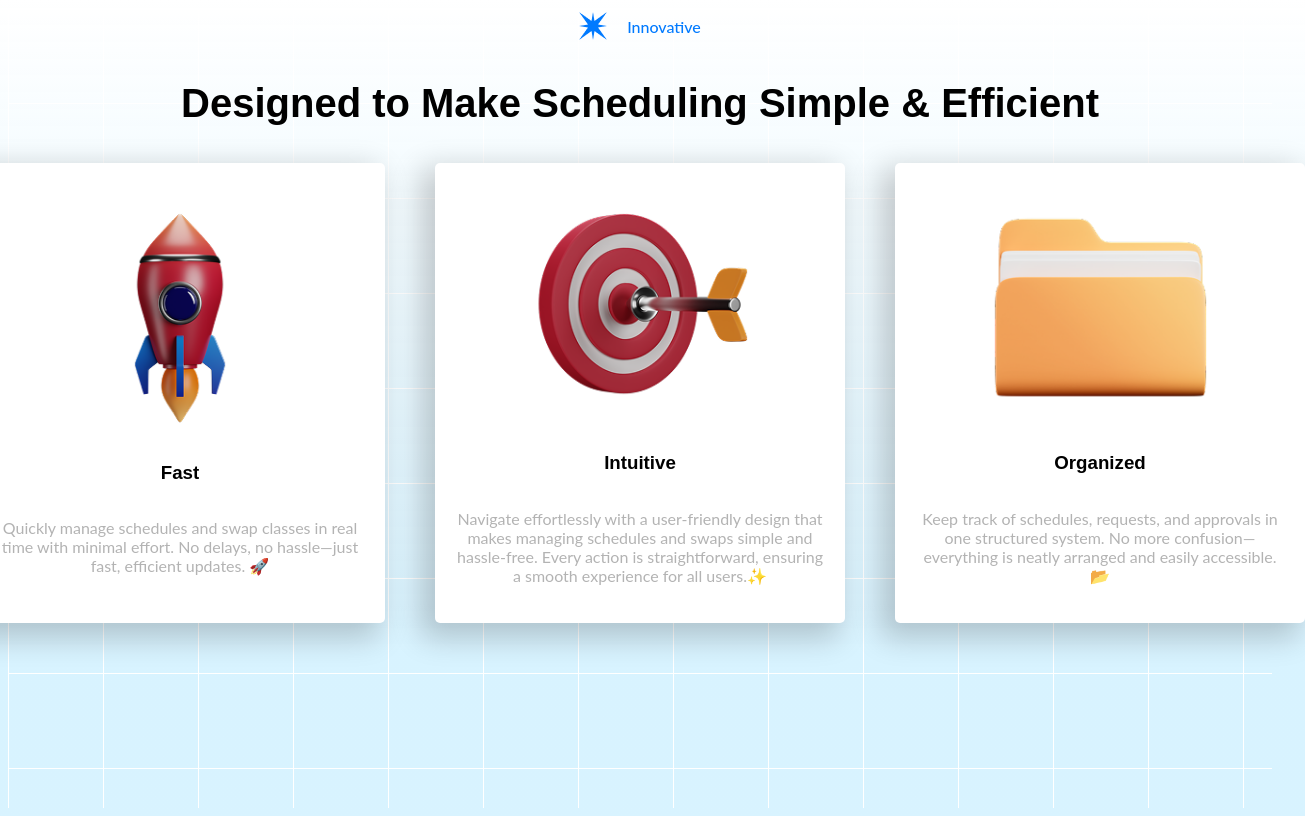
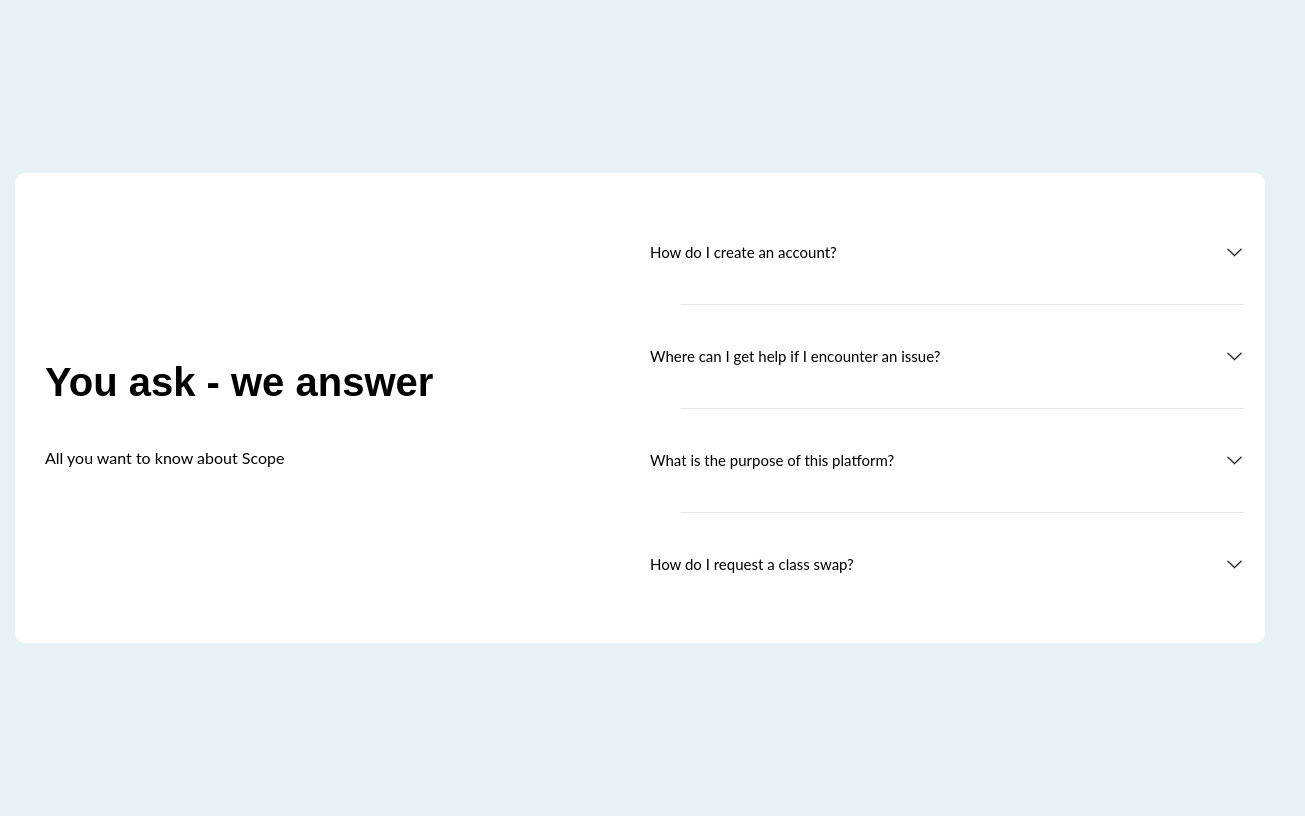
Before and after one commit to wassimmho/ProjetP, a React (Vite) app in the folder Frontend/: page / in a window 1280 px wide. Shown: the whole page, 1305 px wide, since content can reach past the window. Built offline with nearby package versions, Linux system fonts and the light colour scheme.

Commit message:
add FAQ component

```diff
--- a/Frontend/src/main.jsx
+++ b/Frontend/src/main.jsx
@@ -1,12 +1,12 @@
 import { StrictMode } from 'react'
 import { createRoot } from 'react-dom/client'
 import './index.css'
-import Feature from './website/Features.jsx'
+import FAQ from './website/FAQ.jsx'
 
 
 createRoot(document.getElementById('root')).render(
   <StrictMode>
-    <Feature />
+    <FAQ />
 
   </StrictMode>,
 )
--- /dev/null
+++ b/Frontend/src/website/FAQ.jsx
@@ -0,0 +1,40 @@
+import './faq.css'
+import arrow from'../assets/arrow.png'
+
+function FAQ() {
+
+    return<>
+
+        <div className='container' id='faq'>
+            <div className='card'>
+                <div id='text'>
+                    <h1>You ask - we answer</h1>
+                    <p>All you want to know about Scope</p>
+                </div>
+
+                <div id='questions'>
+                    <div>
+                        <p>How do I create an account?</p>
+                        <img src={arrow} alt='button'/>
+                    </div>
+                    <hr />
+                    <div>
+                        <p>Where can I get help if I encounter an issue?</p>
+                        <img src={arrow} alt='button'/>
+                    </div>
+                    <hr />
+                    <div>
+                        <p>What is the purpose of this platform?</p>
+                        <img src={arrow} alt='button'/>
+                    </div>
+                    <hr />
+                    <div>
+                        <p>How do I request a class swap?</p>
+                        <img src={arrow} alt='button'/>
+                    </div>
+                </div>
+            </div>
+        </div>
+    </>
+}
+export default FAQ;
--- /dev/null
+++ b/Frontend/src/website/faq.css
@@ -0,0 +1,81 @@
+body{
+    height: 100vh;
+    background-color:#E8F1F5 ;
+    display: flex;
+    justify-content: center;
+    align-items: center;
+}
+
+.card{
+    background-color: white;
+    width: 1250px;
+    height: 470px;
+    display: grid;
+    grid-template-columns: 1fr 1fr;
+    justify-content: center;
+    align-items: center;
+    border-radius: 10px;
+}
+
+h1{
+    font-family: 'montserrat', sans-serif;
+}
+
+p{
+    font-family: 'lato', sans-serif;
+
+}
+
+#text{
+    grid-column: span 1;
+    display: flex;
+    flex-direction: column;
+    gap: 0px;
+    justify-content: center;
+    height: 100%;
+    padding: 30px;
+}
+
+#text h1{
+    font-size: 40px;
+    font-weight: 700;
+}
+
+#questions{
+    grid-column: span 1;
+    display: flex;
+    flex-direction: column;
+    gap: 20px;
+    width: 100%;
+    height: 100%;
+    justify-content: center;
+    font-size: 15px;
+    padding-left: 10px;
+}
+
+#questions div{
+    padding-right: 30px;
+    display: flex;
+    align-items: center;
+    gap: 10px;
+
+}
+
+#questions div img{
+    margin-left: auto;
+    width: 21px;
+    height: 21px;
+    image-rendering: auto;
+}
+
+hr{
+    left: 0;
+    width: 90%;
+    height: 1px;
+    background-color: #9696963b;
+    border: none;
+}
+
+button{
+
+}
```
Also changed, not shown: Frontend/src/assets/arrow.png (added).
